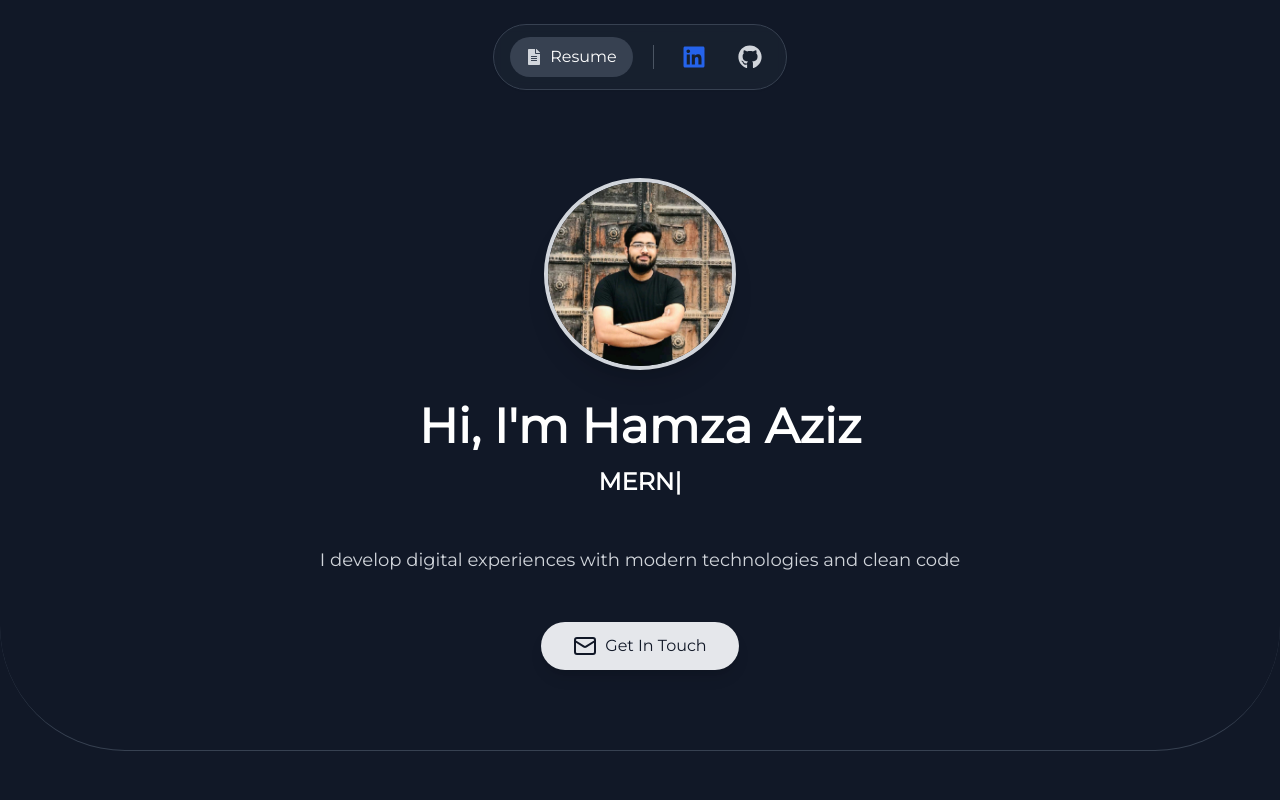
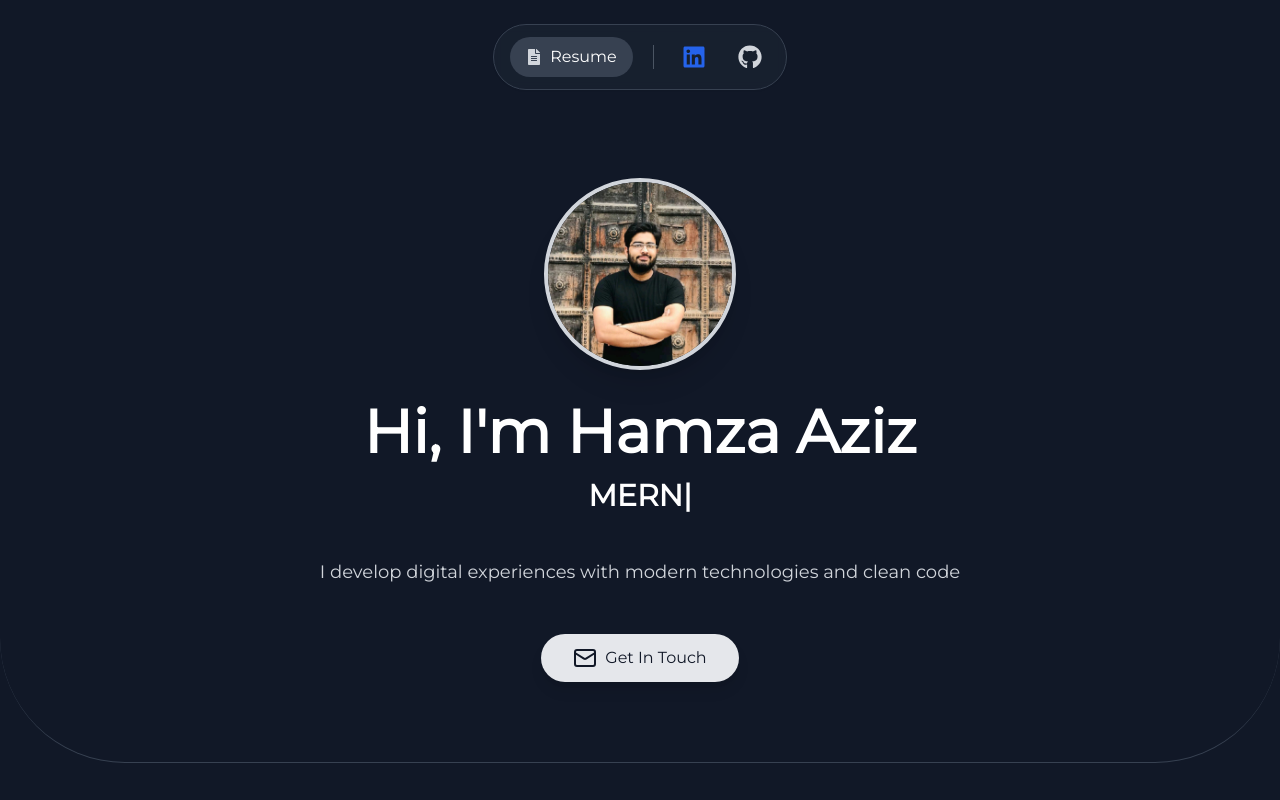
Before and after one commit to IamHamzaAziz/mern-portfolio, a React (Vite) app in the folder frontend/: page / in a window 1280 px wide. Shown: the top 800 px of the page. Built offline with nearby package versions, Linux system fonts and the light colour scheme.

Commit message:
add missing px for md in tailwind config

```diff
--- a/frontend/src/sections/Contact.tsx
+++ b/frontend/src/sections/Contact.tsx
@@ -84,7 +84,7 @@ const Contact = () => {
                 Let’s connect and create something meaningful together
             </p>
 
-            <form onSubmit={handleSubmit(submitForm)} className='w-3/4 md:w-1/2 mx-auto mt-12'>
+            <form onSubmit={handleSubmit(submitForm)} className='w-3/4 mx-auto mt-12'>
                 <input
                     type="text"
                     placeholder="Your Name"
--- a/frontend/tailwind.config.ts
+++ b/frontend/tailwind.config.ts
@@ -8,7 +8,7 @@ export default {
     extend: {},
     screens: {
       'sm': '640px',
-      'md': '768',
+      'md': '768px',
       'lg': '1024px',
       'laptop': '1200px',
     }
```
